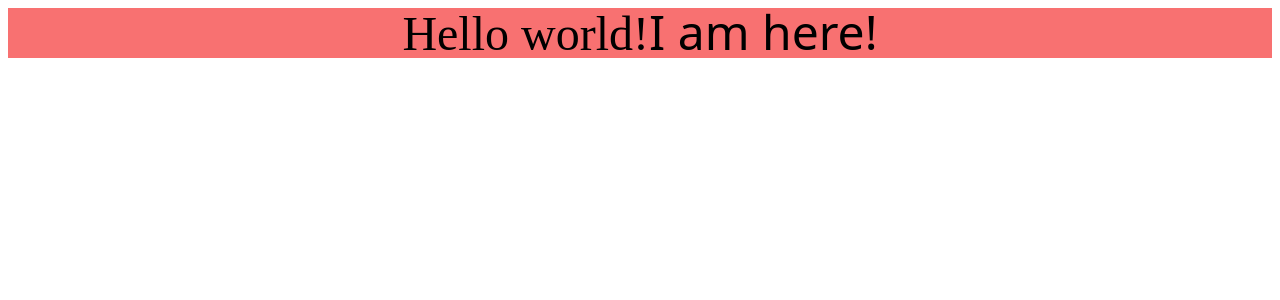
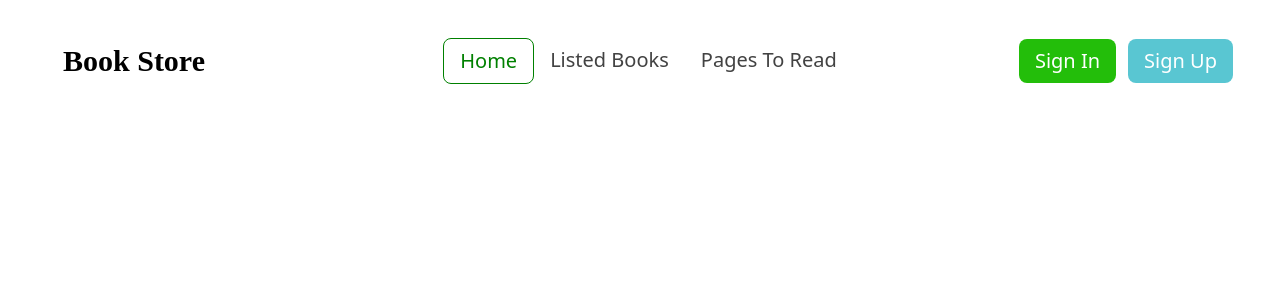
Before and after one commit to bapibiswas100808/pro-assignment-eight, a React (Vite) app: page / in a window 1280 px wide. Shown: the top 300 px of the page. Built offline with nearby package versions, Linux system fonts and the light colour scheme; a web font is replaced by a local one.

Commit message:
header done

```diff
--- a/package.json
+++ b/package.json
@@ -12,6 +12,7 @@
   "dependencies": {
     "localforage": "^1.10.0",
     "match-sorter": "^6.3.4",
+    "prop-types": "^15.8.1",
     "react": "^18.2.0",
     "react-dom": "^18.2.0",
     "react-router-dom": "^6.22.3",
--- /dev/null
+++ b/src/Components/Home/Home.jsx
@@ -0,0 +1,5 @@
+const Home = () => {
+  return <div></div>;
+};
+
+export default Home;
--- /dev/null
+++ b/src/Components/ListedBooks/ListedBooks.jsx
@@ -0,0 +1,9 @@
+const ListedBooks = () => {
+  return (
+    <div className="">
+      <h2>This is listed book area</h2>
+    </div>
+  );
+};
+
+export default ListedBooks;
--- /dev/null
+++ b/src/Components/NavBar/NavBar.jsx
@@ -0,0 +1,88 @@
+import { NavLink } from "react-router-dom";
+
+const NavBar = () => {
+  return (
+    <div className="navbar">
+      <div className="navbar-start">
+        <div className="dropdown">
+          <div
+            tabIndex={0}
+            role="button"
+            className="btn btn-ghost lg:hidden pl-0"
+          >
+            <svg
+              xmlns="http://www.w3.org/2000/svg"
+              className="h-5 w-5"
+              fill="none"
+              viewBox="0 0 24 24"
+              stroke="currentColor"
+            >
+              <path
+                strokeLinecap="round"
+                strokeLinejoin="round"
+                strokeWidth="2"
+                d="M4 6h16M4 12h8m-8 6h16"
+              />
+            </svg>
+          </div>
+          <ul
+            tabIndex={0}
+            className="menu menu-sm dropdown-content mt-3 z-50 p-2 bg-white rounded-box w-52 "
+          >
+            <li>
+              <NavLink className="no-underline" to="/">
+                Home
+              </NavLink>
+            </li>
+            <li>
+              <NavLink className="no-underline" to="/listed">
+                Listed Books
+              </NavLink>
+            </li>
+            <li>
+              <NavLink className="no-underline" to="/read">
+                Pages To Read
+              </NavLink>
+            </li>
+          </ul>
+        </div>
+        <a className="text-xl lg:text-3xl font-bold font-play">Book Store</a>
+      </div>
+      <div className="navbar-center hidden lg:flex">
+        <ul className="menu menu-horizontal px-1">
+          <li className="text-xl">
+            <NavLink to="/" className="no-underline text-[#131313CC] font-sans">
+              Home
+            </NavLink>
+          </li>
+          <li className="text-xl">
+            <NavLink
+              to="/listed"
+              className="no-underline text-[#131313CC] font-sans"
+            >
+              Listed Books
+            </NavLink>
+          </li>
+          <li className="text-xl">
+            <NavLink
+              to="/read"
+              className="no-underline text-[#131313CC] font-sans"
+            >
+              Pages To Read
+            </NavLink>
+          </li>
+        </ul>
+      </div>
+      <div className="navbar-end flex gap-2 lg:gap-3">
+        <button className="bg-[#23BE0A] py-2 px-3 lg:px-4 text-white font-sans text-md lg:text-xl rounded-lg border-none">
+          Sign In
+        </button>
+        <button className="bg-[#59C6D2] py-2 px-3 lg:px-4 text-white font-sans text-md lg:text-xl rounded-lg border-none">
+          Sign Up
+        </button>
+      </div>
+    </div>
+  );
+};
+
+export default NavBar;
--- /dev/null
+++ b/src/Components/PagesToRead/PagesToRead.jsx
@@ -0,0 +1,9 @@
+const PagesToRead = () => {
+  return (
+    <div>
+      <h2>This is pages to read</h2>
+    </div>
+  );
+};
+
+export default PagesToRead;
--- /dev/null
+++ b/src/Root/Root.jsx
@@ -0,0 +1,15 @@
+import { Outlet } from "react-router-dom";
+import NavBar from "../Components/NavBar/NavBar";
+
+const Root = () => {
+  return (
+    <>
+      <div className="max-w-[1170px] mx-auto">
+        <NavBar></NavBar>
+        <Outlet></Outlet>
+      </div>
+    </>
+  );
+};
+
+export default Root;
--- a/src/index.css
+++ b/src/index.css
@@ -3,3 +3,8 @@
   @tailwind base;
 @tailwind components;
 @tailwind utilities;
+
+.active {
+  border: 1px solid green;
+  color: green !important;
+}
--- a/src/main.jsx
+++ b/src/main.jsx
@@ -2,15 +2,21 @@ import React from "react";
 import ReactDOM from "react-dom/client";
 import "./index.css";
 import { createBrowserRouter, RouterProvider } from "react-router-dom";
+import Root from "./Root/Root";
+import Home from "./Components/Home/Home";
+import ListedBooks from "./Components/ListedBooks/ListedBooks";
+import PagesToRead from "./Components/PagesToRead/PagesToRead";
 
 const router = createBrowserRouter([
   {
     path: "/",
-    element: (
-      <div className="bg-red-400 font-play text-center text-5xl">
-        Hello world!<span className="font-sans">I am here!</span>
-      </div>
-    ),
+    element: <Root></Root>,
+
+    children: [
+      { path: "/", element: <Home></Home> },
+      { path: "/listed", element: <ListedBooks></ListedBooks> },
+      { path: "/read", element: <PagesToRead></PagesToRead> },
+    ],
   },
 ]);
 
```
Also changed, not shown: 1 other file (tests, documents, lock files or other folders).
